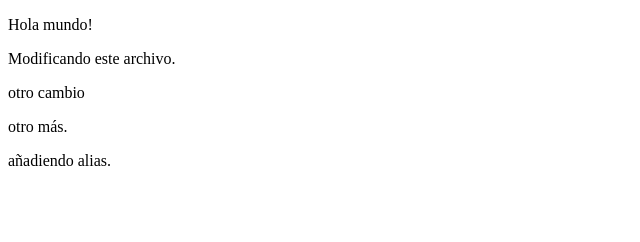
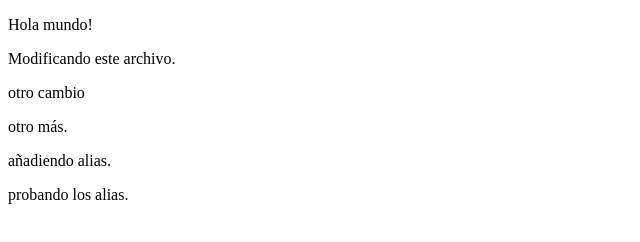
Before and after one commit to JordiNodeJS/git-test, a plain HTML site: page index.html in a window 1280 px wide. Shown: the whole page, without its empty margins (0-640 px from the left). Drawn offline with Linux system fonts and the light colour scheme.

Commit message:
probando los alias

```diff
--- a/index.html
+++ b/index.html
@@ -23,6 +23,9 @@
         <p>
             añadiendo  alias.
         </p>
+        <p>
+            probando los alias.
+        </p>
     </header>
 </body>
 </html>
```
